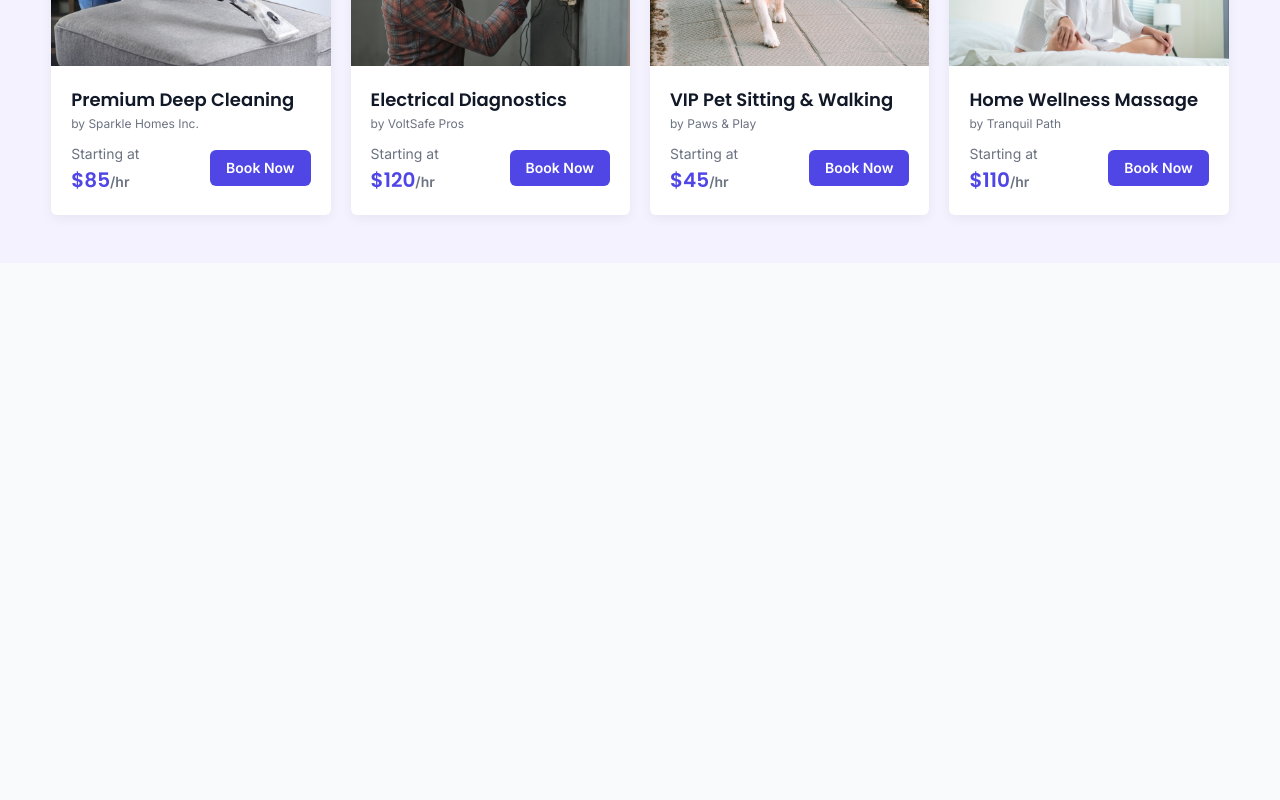
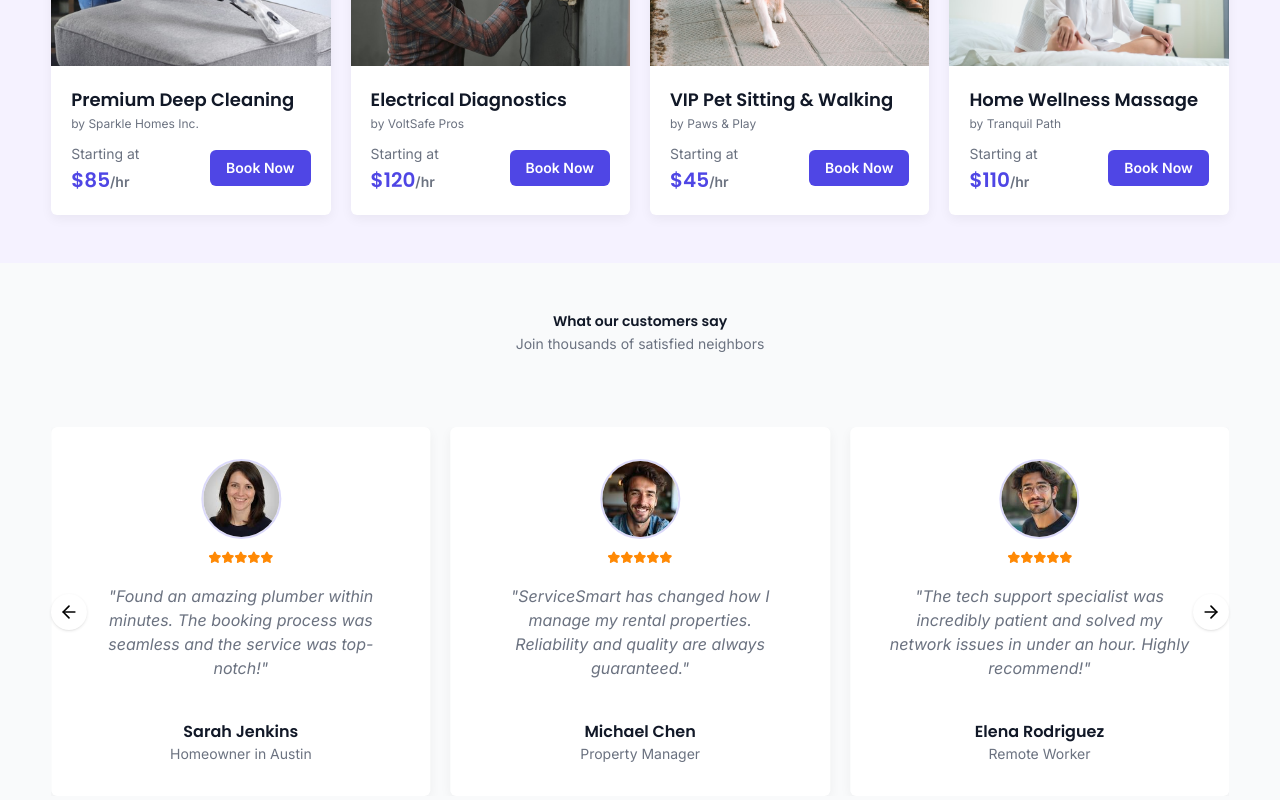
Before and after one commit to murtaza700/Full-Stack-Booking-App, a React (Vite) app in the folder frontend/: page / in a window 1280 px wide. Shown: the part 1450-2250 px from the top of the page. Before the commit the page ends 1713 px from the top, so only its background shows below. Built offline with nearby package versions, Linux system fonts and the light colour scheme.

Commit message:
Swiperjs install, customer reviews adedd

```diff
--- a/frontend/package.json
+++ b/frontend/package.json
@@ -19,6 +19,7 @@
     "react-dom": "^19.2.5",
     "react-redux": "^9.2.0",
     "react-router-dom": "^7.14.2",
+    "swiper": "^12.1.4",
     "tailwindcss": "^4.2.4"
   },
   "devDependencies": {
--- /dev/null
+++ b/frontend/src/components/CustomerReviewsComp.jsx
@@ -0,0 +1,35 @@
+import { Star } from 'lucide-react'
+import React from 'react'
+
+const CustomerReviewsComp = ({ review }) => {
+    return (
+        <div className='bg-white shadow-Card-Shadow rounded-md w-full py-8 px-10'>
+
+            <div className='flex items-center justify-center flex-col'>
+
+                <img
+                    className='size-20 object-cover rounded-full border-2 border-Primary/20 mb-3'
+                    src={review.image}
+                    alt="user image"
+                />
+
+                <div className='flex items-center justify-center mb-5'>
+                    {[...Array(review.stars)].map((_, index) => (
+                        <Star className='fill-orange-400 text-orange-400' size={13} />
+                    ))}
+                </div>
+
+            </div>
+
+            <p className='text-center text-[16px] text-Text-Secondary italic mb-10'>"{review.review}"</p>
+
+            <div className='flex items-center justify-center flex-col'>
+                <h3 className='text-Text-Primary text-[16px] font-semibold'>{review.name}</h3>
+                <span className='text-sm text-Text-Secondary'>{review.workAs}</span>
+            </div>
+
+        </div>
+    )
+}
+
+export default CustomerReviewsComp
--- /dev/null
+++ b/frontend/src/components/Customers.jsx
@@ -0,0 +1,119 @@
+import React, { useRef } from 'react'
+import { Swiper, SwiperSlide } from 'swiper/react';
+import { Navigation, Pagination, Autoplay } from 'swiper/modules';
+import CustomerReviewsComp from './CustomerReviewsComp'
+import { ArrowLeft, ArrowRight } from 'lucide-react';
+
+import 'swiper/css';
+import 'swiper/css/navigation';
+import 'swiper/css/pagination';
+
+const Customers = () => {
+
+    const prevRef = useRef(null);
+    const nextRef = useRef(null);
+
+    const customers = [
+        {
+            name: 'Sarah Jenkins',
+            image: '/user1.jpg',
+            review: 'Found an amazing plumber within minutes. The booking process was seamless and the service was top-notch!',
+            stars: 5,
+            workAs: 'Homeowner in Austin'
+        },
+        {
+            name: 'Michael Chen',
+            image: '/user2.jpg',
+            review: 'ServiceSmart has changed how I manage my rental properties. Reliability and quality are always guaranteed.',
+            stars: 5,
+            workAs: 'Property Manager'
+        },
+        {
+            name: 'Elena Rodriguez',
+            image: '/user3.jpg',
+            review: 'The tech support specialist was incredibly patient and solved my network issues in under an hour. Highly recommend!',
+            stars: 5,
+            workAs: 'Remote Worker'
+        },
+        {
+            name: 'Sarah Jenkins',
+            image: '/user1.jpg',
+            review: 'Found an amazing plumber within minutes. The booking process was seamless and the service was top-notch!',
+            stars: 5,
+            workAs: 'Homeowner in Austin'
+        },
+        {
+            name: 'Michael Chen',
+            image: '/user2.jpg',
+            review: 'ServiceSmart has changed how I manage my rental properties. Reliability and quality are always guaranteed.',
+            stars: 5,
+            workAs: 'Property Manager'
+        },
+        {
+            name: 'Elena Rodriguez',
+            image: '/user3.jpg',
+            review: 'The tech support specialist was incredibly patient and solved my network issues in under an hour. Highly recommend!',
+            stars: 5,
+            workAs: 'Remote Worker'
+        }
+    ]
+
+    return (
+        <div className='flex flex-col items-center justify-center gap-10 px-[4%] py-12'>
+            <div className='text-center mb-8'>
+                <h3 className='text-sm text-Text-Primary font-semibold'>
+                    What our customers say
+                </h3>
+                <span className='text-Text-Secondary text-sm'>
+                    Join thousands of satisfied neighbors
+                </span>
+            </div>
+
+            <div className="w-full relative">
+
+                <button
+                    ref={prevRef}
+                    className="absolute left-0 top-1/2 -translate-y-1/2 z-10 bg-white shadow p-2 rounded-full hover:bg-gray-100"
+                >
+                    <ArrowLeft size={20} />
+                </button>
+
+                <button
+                    ref={nextRef}
+                    className="absolute right-0 top-1/2 -translate-y-1/2 z-10 bg-white shadow p-2 rounded-full hover:bg-gray-100"
+                >
+                    <ArrowRight size={20} />
+                </button>
+
+                <Swiper
+                    modules={[Navigation, Pagination, Autoplay]}
+                    centeredSlides={true}
+                    autoplay={{ delay: 3000, disableOnInteraction: false }}
+                    speed={800}
+                    spaceBetween={20}
+                    loop={true}
+                    autoplay={{ delay: 3000 }}
+                    // pagination={{ clickable: true }}
+                    navigation={true}
+                    onBeforeInit={(swiper) => {
+                        swiper.params.navigation.prevEl = prevRef.current;
+                        swiper.params.navigation.nextEl = nextRef.current;
+                    }}
+                    breakpoints={{
+                        0: { slidesPerView: 1 },
+                        768: { slidesPerView: 2 },
+                        1024: { slidesPerView: 3 },
+                    }}
+                >
+                    {customers.map((review) => (
+                        <SwiperSlide key={review.name}>
+                            <CustomerReviewsComp review={review} />
+                        </SwiperSlide>
+                    ))}
+                </Swiper>
+            </div>
+        </div>
+    )
+}
+
+export default Customers
--- a/frontend/src/pages/HomePage.jsx
+++ b/frontend/src/pages/HomePage.jsx
@@ -2,6 +2,7 @@ import React from 'react'
 import HeroSection from '../components/HeroSection'
 import ExploreCategories from '../components/ExploreCategories'
 import FeaturedServices from '../components/FeaturedServices'
+import Customers from '../components/Customers'
 
 const HomePage = () => {
     return (
@@ -9,6 +10,7 @@ const HomePage = () => {
             <HeroSection />
             <ExploreCategories />
             <FeaturedServices />
+            <Customers />
         </>
     )
 }
```
Also changed, not shown: 1 other file (tests, documents, lock files or other folders).
